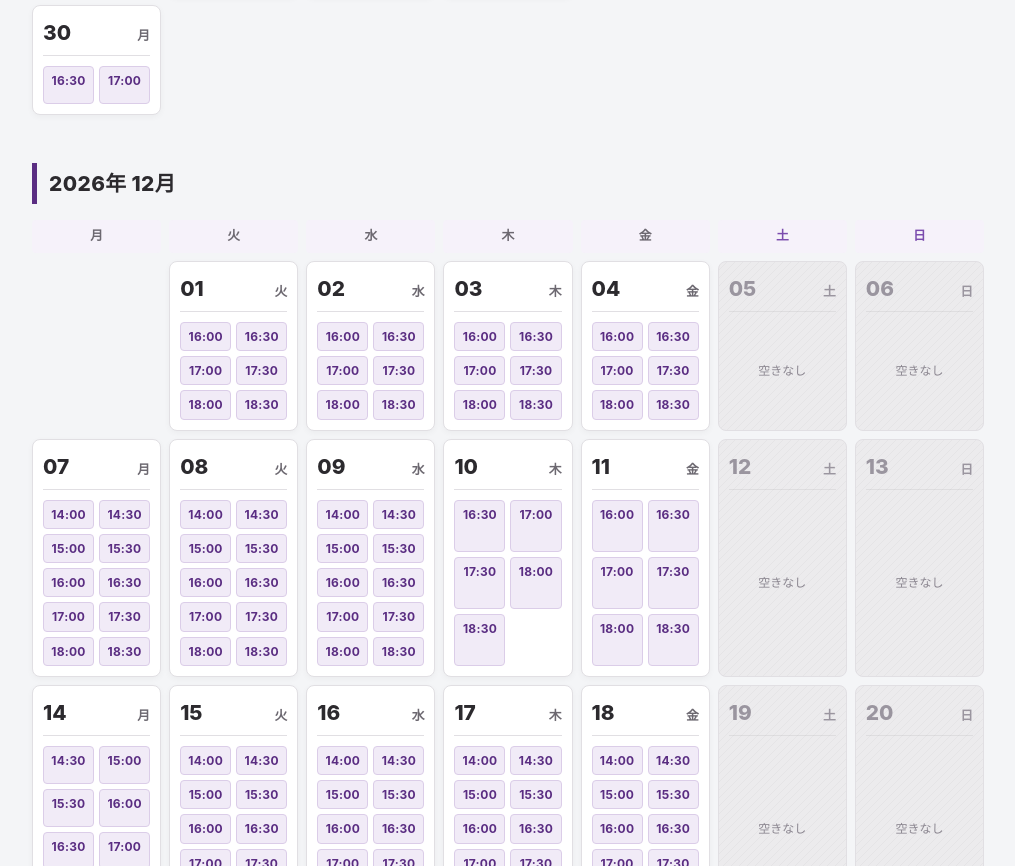
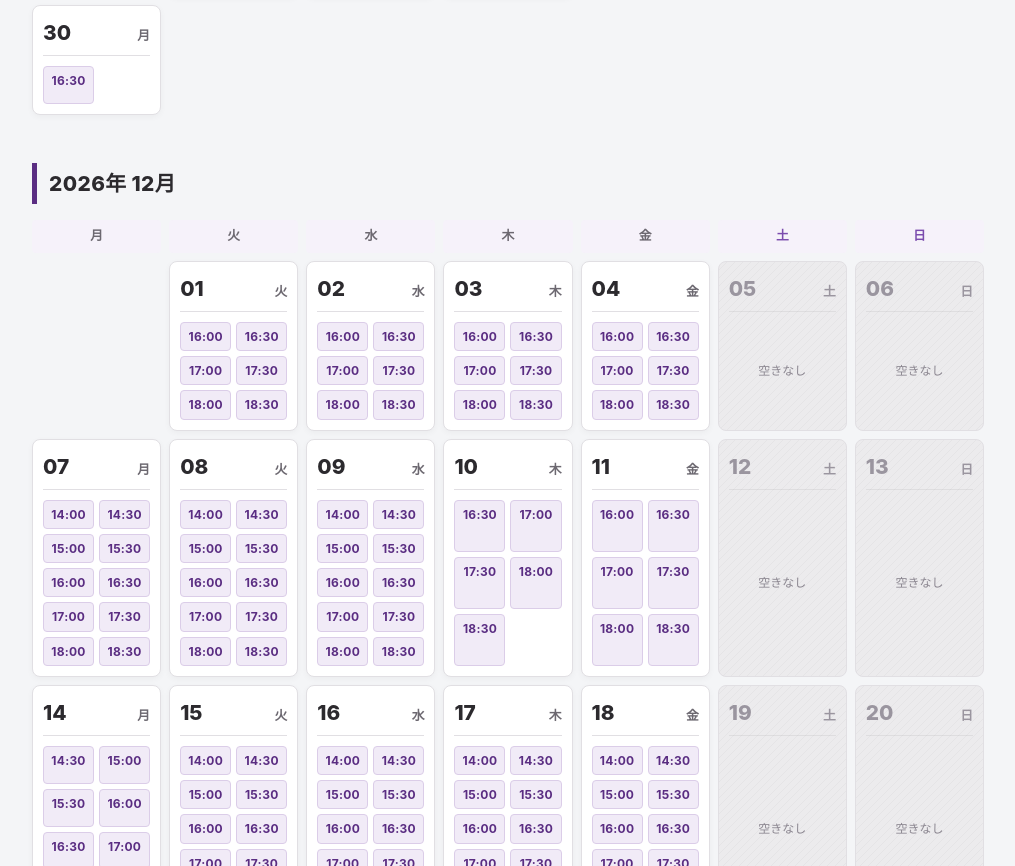
Before and after one commit to saoka-yoyaku/saoka-schedule, a plain HTML site: page index.html in a window 1280 px wide. Shown: the part 1246-2112 px from the top of the page, without its empty margins (132-1147 px from the left). Drawn offline with Linux system fonts and the light colour scheme.

Commit message:
閾ｪ蜍墓峩譁ｰ: 遨ｺ縺肴凾髢灘渚譏

```diff
--- a/index.html
+++ b/index.html
@@ -571,7 +571,7 @@
                     <span class="day-num">30</span>
                     <span class="weekday">月</span>
                 </div>
-                <div class="slots"><span class="slot">16:30</span><span class="slot">17:00</span></div>
+                <div class="slots"><span class="slot">16:30</span></div>
             </div>
             <div class="spacer"></div><div class="spacer"></div><div class="spacer"></div><div class="spacer"></div><div class="spacer"></div><div class="spacer"></div></div>
 </div></div>
```
